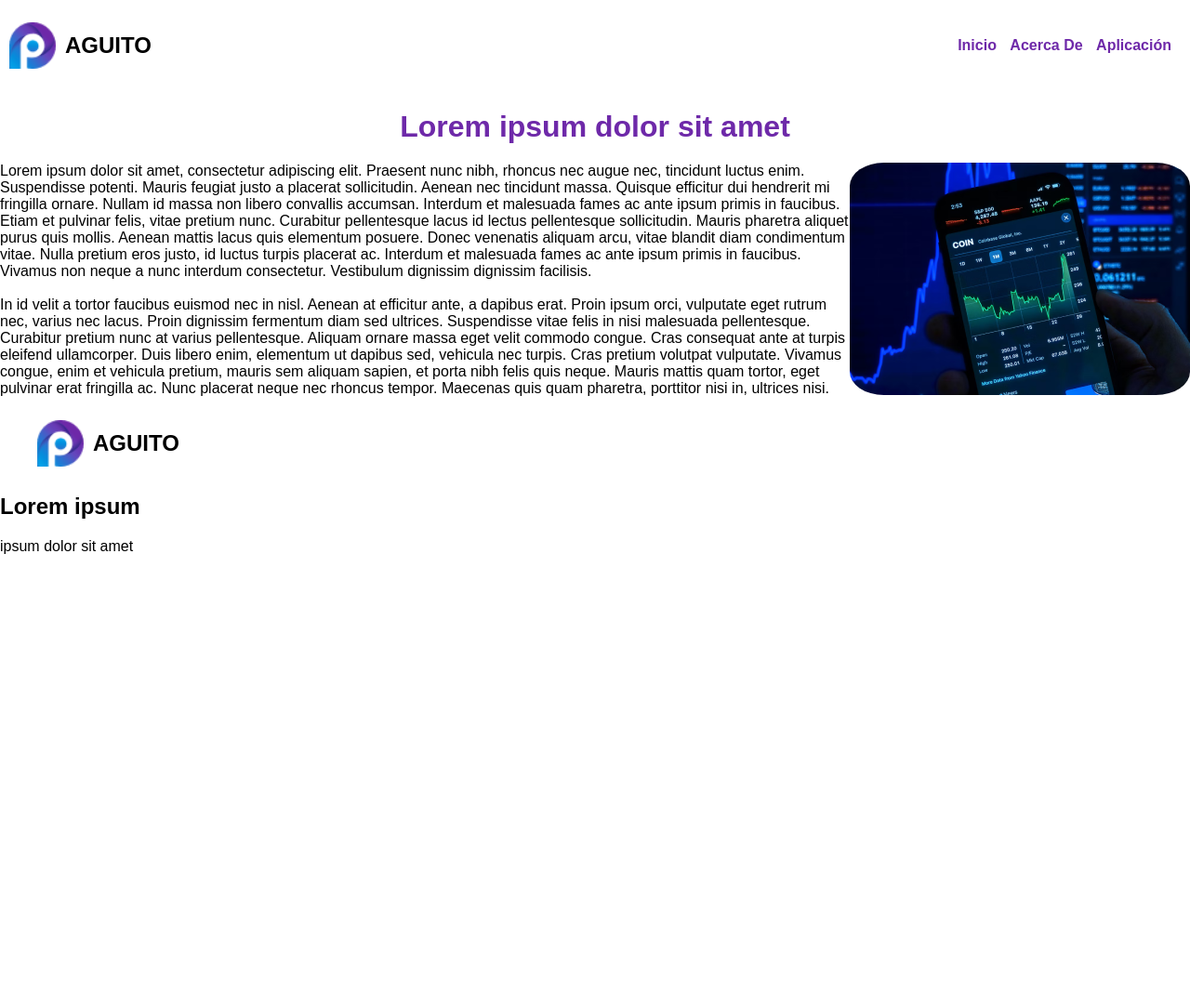
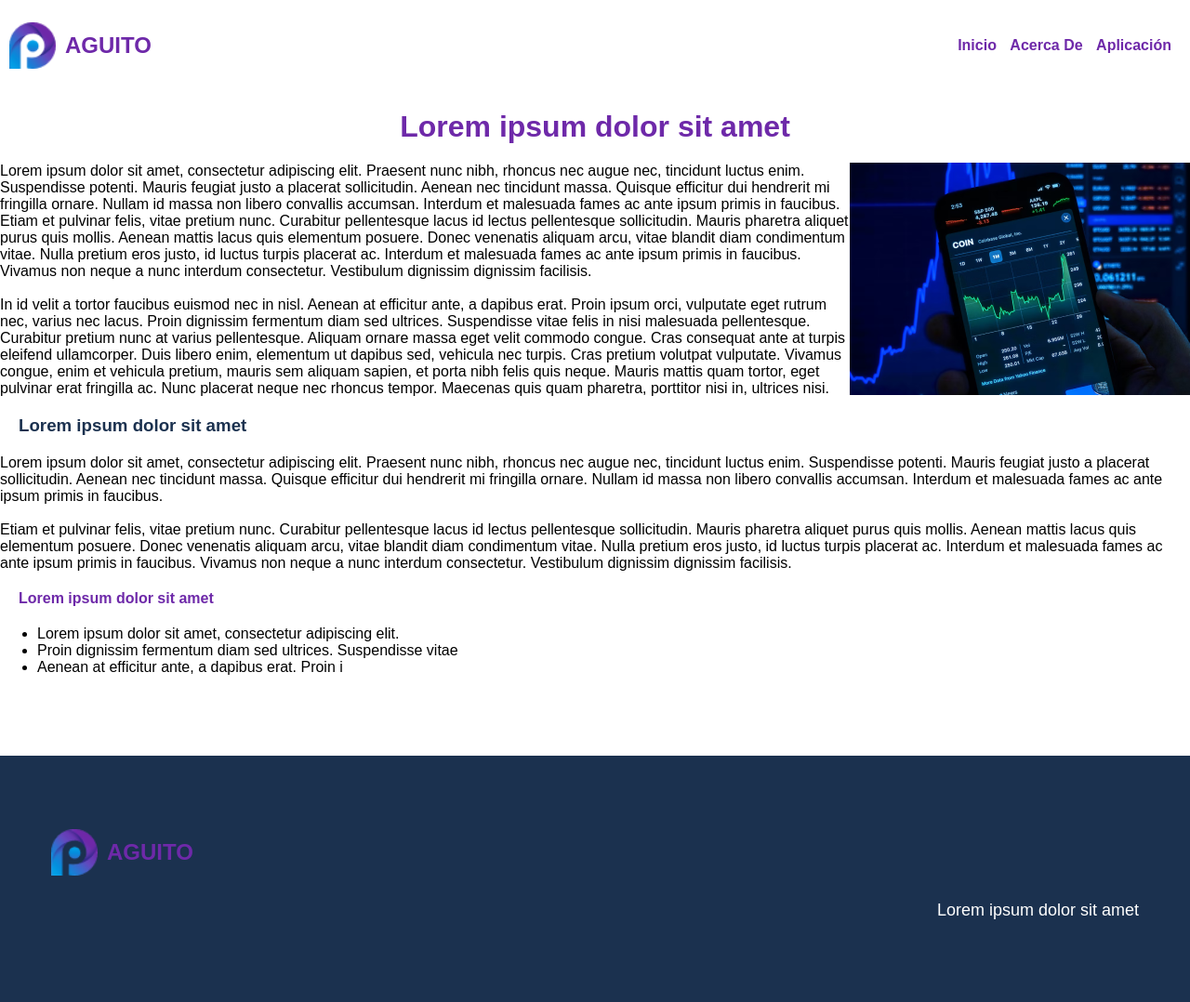
Before and after one commit to NoeHernandez11/Examen_Multimedia, a plain HTML site: page index.html in a window 1280 px wide. Shown: the whole page at 93% size. Before the commit the page ends 800 px from the top, so only its background shows below. Drawn offline with Linux system fonts and the light colour scheme.

Commit message:
comit este si que de

```diff
--- a/estilos.css
+++ b/estilos.css
@@ -1,6 +1,7 @@
 body{
     font-family: sans-serif;
     margin: 0;
+    padding: 0;
 }
 
 .container{
@@ -31,8 +32,27 @@ h1{
     margin: 20px 20px 20px 20px;
 }
 
+h2{
+    text-decoration: none;
+    color: #6E29A9;
+}
+
+h3{
+    text-align: left;
+    text-decoration: none;
+    color: #1B314F;
+    margin: 20px 20px 20px 20px;
+}
+
+h4{
+    text-align: left;
+    text-decoration: none;
+    color: #6E29A9;
+    margin: 20px 20px 20px 20px;
+}
+
 #img1{
-    border-radius: 10%;
+
     width: 366px;
     height: 250px;
     float: right;
@@ -58,6 +78,28 @@ nav a:hover{
     color: white;
 }
 
+.contenedor{
+    max-width: 1170px;
+    margin: auto;
+}
+
+.contenedor h2{
+    color: #6E29A9;
+}
+
+footer{
+
+    background-color: #1B314F;
+    padding: 70px 0;
+}
+
+.footer p{
+    font-size: 18px;
+    color: white;
+    text-align: right;
+}
+
+
 @media (max-width:700px){
     header{
         flex-direction: column;
--- a/index.html
+++ b/index.html
@@ -35,24 +35,42 @@
         <br>
         In id velit a tortor faucibus euismod nec in nisl. Aenean at efficitur ante, a dapibus erat. Proin ipsum orci, vulputate eget rutrum nec, varius nec lacus. Proin dignissim fermentum diam sed ultrices. Suspendisse vitae felis in nisi malesuada pellentesque. Curabitur pretium nunc at varius pellentesque. Aliquam ornare massa eget velit commodo congue. Cras consequat ante at turpis eleifend ullamcorper. Duis libero enim, elementum ut dapibus sed, vehicula nec turpis. Cras pretium volutpat vulputate. Vivamus congue, enim et vehicula pretium, mauris sem aliquam sapien, et porta nibh felis quis neque. Mauris mattis quam tortor, eget pulvinar erat fringilla ac. Nunc placerat neque nec rhoncus tempor. Maecenas quis quam pharetra, porttitor nisi in, ultrices nisi.</p>
 
-        <footer class="pie-pagina">
-            <div class="box">
-                <figure>
-                    <div class="logo">
-                        <img src="Bitmap.png" alt="AGUITOO">
-                        <h2 class="Paguito-Crazyy"> AGUITO </h2>
-                    </div>
-                </figure>
+        <h3>Lorem ipsum dolor sit amet</h3>
+
+        <p>Lorem ipsum dolor sit amet, consectetur adipiscing elit. Praesent nunc nibh, rhoncus nec augue nec, tincidunt luctus enim. Suspendisse potenti. Mauris feugiat justo a placerat sollicitudin. Aenean nec tincidunt massa. Quisque efficitur dui hendrerit mi fringilla ornare. Nullam id massa non libero convallis accumsan. Interdum et malesuada fames ac ante ipsum primis in faucibus.
+
+            <br>
+            <br>
+
+            Etiam et pulvinar felis, vitae pretium nunc. Curabitur pellentesque lacus id lectus pellentesque sollicitudin. Mauris pharetra aliquet purus quis mollis. Aenean mattis lacus quis elementum posuere. Donec venenatis aliquam arcu, vitae blandit diam condimentum vitae. Nulla pretium eros justo, id luctus turpis placerat ac. Interdum et malesuada fames ac ante ipsum primis in faucibus. Vivamus non neque a nunc interdum consectetur. Vestibulum dignissim dignissim facilisis.</p>
+
+            <h4>Lorem ipsum dolor sit amet</h4>
+
+            <ul>
+                <li>Lorem ipsum dolor sit amet, consectetur adipiscing elit.</li>
+                <li>Proin dignissim fermentum diam sed ultrices. Suspendisse vitae</li>
+                <li>Aenean at efficitur ante, a dapibus erat. Proin i</li>
+            </ul>
+
+            <ul>
+            <br>
+            <br>
+            <br>
+
+            </ul>
+
+        <footer class="footer">
+
+
+            <div class="contenedor">
+
+                <div class="logo">
+                    <img src="Bitmap.png" alt="AGUITO">
+                    <h2 class="Paguito-Crazy"> AGUITO </h2>
+                </div>
+                 <p>Lorem ipsum dolor sit amet</p>
             </div>
 
-            <div class="box">
-                <h2>Lorem ipsum</h2>
-                <p>ipsum dolor sit amet</p>
-            </div>
-
-            <div class="grupo-2">
-
-            </div>
         </footer>
 
 
```
